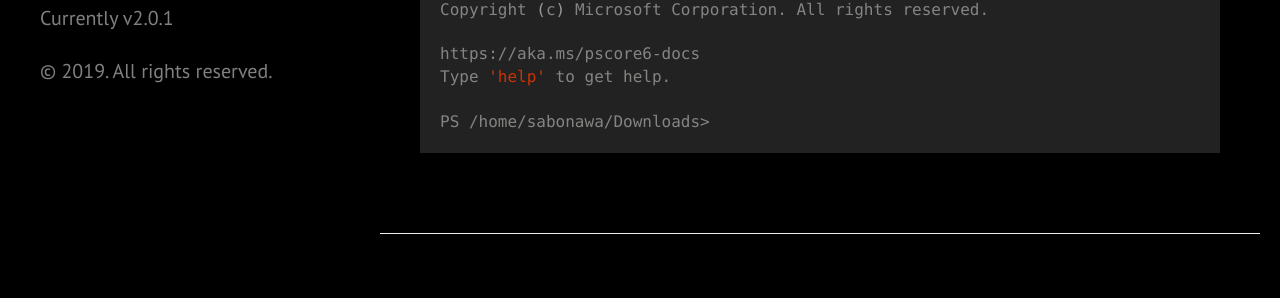
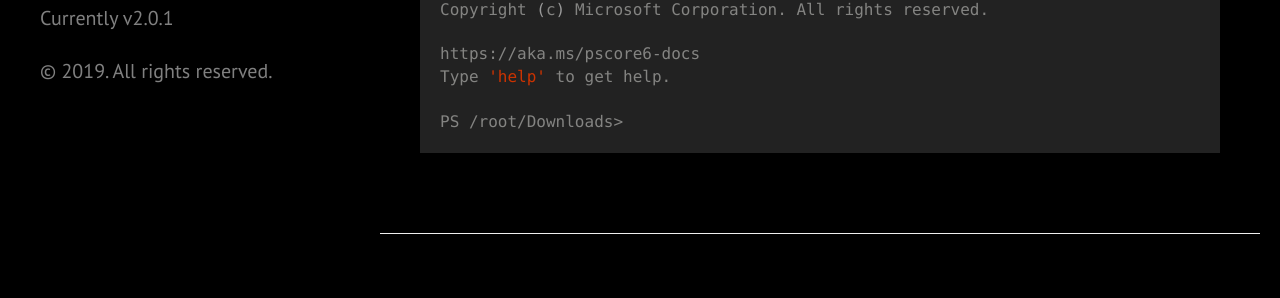
Before and after one commit to 1n4r1/1n4r1.github.io, a Jekyll site: the page built from _posts/2019-02-02-Installing-PowerShell-on-Kali.md, in a window 1280 px wide and 900 px high, scrolled down 1439 px. Shown: the part 305-603 px from the top of the window. Built offline with Jekyll 4.4.1, drawn with Linux system fonts in a browser that asks for light colours.

Commit message:
modify path

```diff
--- a/_posts/2019-02-02-Installing-PowerShell-on-Kali.md
+++ b/_posts/2019-02-02-Installing-PowerShell-on-Kali.md
@@ -68,5 +68,5 @@ Copyright (c) Microsoft Corporation. All rights reserved.
 https://aka.ms/pscore6-docs
 Type 'help' to get help.
 
-PS /home/sabonawa/Downloads>
+PS /root/Downloads>
 {% endhighlight %}
```
